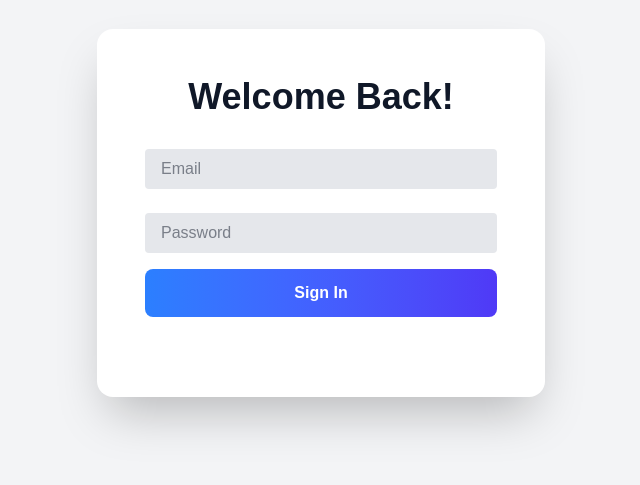
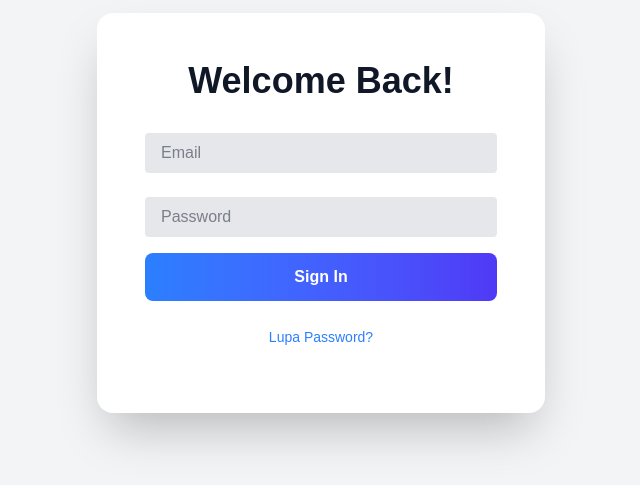
Before and after one commit to itshzlnust/pemula-hebat-infinite, a Next.js app: page /login in a window 1280 px wide. Shown: the part 187-672 px from the top of the page, without its empty margins (319-959 px from the left). Built offline with nearby package versions, Linux system fonts and the light colour scheme.

Commit message:
update login

```diff
--- a/src/app/api/parent/route.js
+++ b/src/app/api/parent/route.js
@@ -9,10 +9,14 @@ export async function GET(request) {
                 name: 'Budi Santoso',
                 grade: 'Kelas 7A',
                 progress: [
-                    { subject: 'Matematika', tugas: 85, uts: 78, uas: 90, predicate: 'Sangat Baik', teacherName: 'Budi Santoso' },
+                    { subject: 'Matematika', tugas: 85, uts: 78, uas: 90, predicate: 'Sangat Baik', teacherName: 'Budi Pratama' },
                     { subject: 'Bahasa Indonesia', tugas: 70, uts: 75, uas: 88, predicate: 'Baik', teacherName: 'Siti Aminah' },
-                    { subject: 'Fisika', tugas: 78, uts: 82, uas: 85, predicate: 'Baik', teacherName: 'Agus Wijaya' },
-                    { subject: 'Kimia', tugas: 65, uts: 70, uas: 72, predicate: 'Cukup', teacherName: 'Rina Lestari' },
+                    { subject: 'IPA Terpadu', tugas: 78, uts: 82, uas: 85, predicate: 'Baik', teacherName: 'Agus Wijaya' },
+                    { subject: 'Bahasa Inggris', tugas: 80, uts: 85, uas: 80, predicate: 'Baik', teacherName: 'Siti Alya' },
+                    { subject: 'IPS', tugas: 70, uts: 70, uas: 72, predicate: 'Cukup', teacherName: 'Ahmad Fauzi' },
+                    { subject: 'Seni Budaya', tugas: 85, uts: 80, uas: 72, predicate: 'Baik', teacherName: 'Rina Lestari' },
+                    { subject: 'Pendidikan Jasmani', tugas: 85, uts: 70, uas: 80, predicate: 'Baik', teacherName: 'Joko Susilo' },
+                    { subject: 'PPKN', tugas: 80, uts: 70, uas: 75, predicate: 'Cukup', teacherName: 'Maya Sari' },
                 ],
                 selfDevelopment: [
                     { activity: 'Pramuka', notes: 'Aktif mengikuti kegiatan' },
--- a/src/app/login/page.js
+++ b/src/app/login/page.js
@@ -4,6 +4,7 @@ import { motion } from 'framer-motion';
 import { useState } from 'react';
 import { useRouter } from 'next/navigation';
 import { signIn, getSession } from 'next-auth/react';
+import Link from 'next/link'; // Impor Link dari next/link
 
 export default function LoginPage() {
   const [email, setEmail] = useState('');
@@ -119,11 +120,23 @@ export default function LoginPage() {
               </button>
             </motion.div>
           </motion.form>
+          <motion.div
+            initial={{ opacity: 0 }}
+            animate={{ opacity: 1 }}
+            transition={{ duration: 0.5, delay: 1.2 }}
+            className="mt-6 text-center" // Mengubah margin top menjadi mt-6
+          >
+            <Link href="/forgot-password"> {/* Ganti dengan path halaman forgot password Anda */}
+              <span className="text-sm text-blue-500 hover:text-blue-700 dark:text-blue-400 dark:hover:text-blue-600 cursor-pointer">
+                Lupa Password?
+              </span>
+            </Link>
+          </motion.div>
           <motion.p
             initial={{ opacity: 0 }}
             animate={{ opacity: 1 }}
-            transition={{ duration: 0.5, delay: 1.2 }}
-            className="mt-8 text-center text-sm text-gray-600 dark:text-gray-400"
+            transition={{ duration: 0.5, delay: 1.4 }} // Menyesuaikan delay
+            className="mt-4 text-center text-sm text-gray-600 dark:text-gray-400" // Mengubah margin top menjadi mt-4
           >
             {/* Anda bisa menambahkan link "Don't have an account?" di sini jika perlu */}
           </motion.p>
```
